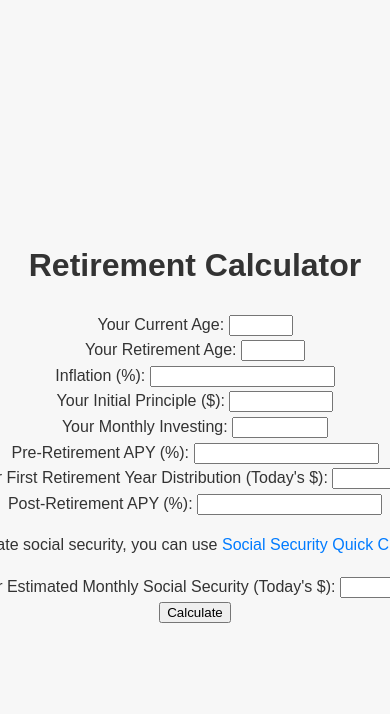
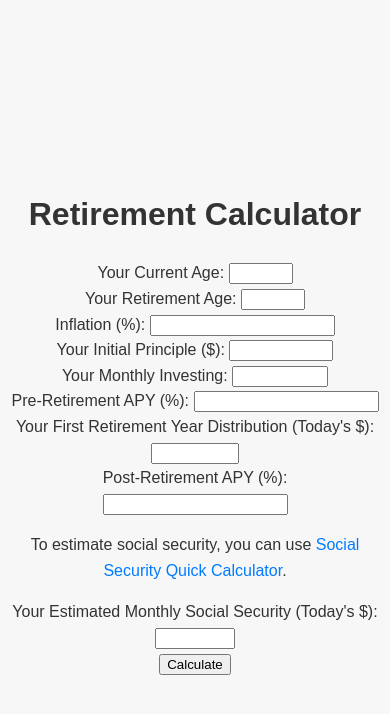
Before and after one commit to spheredmantis57/retirement-calculator, a Flask app: page / in a window 390 px wide; the page is wider, and only the part inside the window is pictured. Shown: the top 714 px of that part. Run offline with Flask 3, Linux system fonts and the light colour scheme.

Commit message:
display for mobile

```diff
--- a/static/ret_calc_styles.css
+++ b/static/ret_calc_styles.css
@@ -10,15 +10,15 @@ body
     height: 100vh;
     margin: 0;
     padding: 0;
+    width: 100vw;
 }
 
 .container
 {
     text-align: center;
-    max-width: 100%;
+    width: 100vw;
     margin: auto;
     padding: 5%;
-    min-width: 670px;
 }
 
 h1
@@ -41,16 +41,21 @@ h2
 
 .table-container
 {
-    max-width: 100%; /* Adjust the width as needed */
+    width: 100vw;
 }
 
 table
 {
     /* Add a margin at the top to prevent content from hiding under the sticky header */
     margin-top: 20px;
-    table-layout: fixed;
+    table-layout: auto;
     border-collapse: collapse;
     width: 100%; /* Adjust the width as needed */
+}
+
+th, td
+{
+    white-space: nowrap; /* Prevent text wrapping */
 }
 
 table td
@@ -111,6 +116,10 @@ footer
 /* Media query for responsive design */
 @media (max-width: 768px)
 {
+    th, td
+    {
+        width: 100vw;
+    }
     .container {
         padding: 10px;
     }
```
